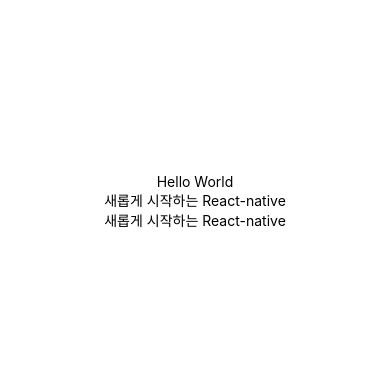
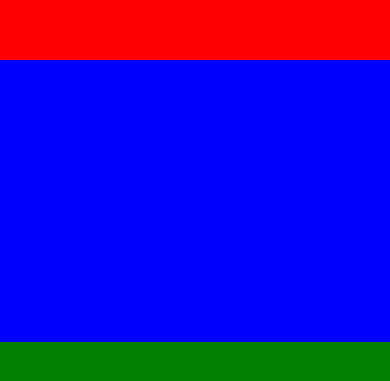
Before and after one commit to AppleTrick/myapp, a React Native app: screen / in a window 390 px wide. Shown: the part 221-602 px from the top of the page. Built offline with nearby package versions, Linux system fonts and the light colour scheme.

Commit message:
react-native 에서 flex

```diff
--- a/App.tsx
+++ b/App.tsx
@@ -3,10 +3,13 @@
 
 export default function App() {
   return (
-    <View style={styles.container}>
-      <Text>Hello World</Text>
-      <Text>새롭게 시작하는 React-native</Text>
-      <Text>새롭게 시작하는 React-native</Text>
+    // <View style={styles.container}>
+    <View style={{ flex: 1 }}>
+      <View style={{ flex: 1, backgroundColor: 'red' }}></View>
+      <View style={{ flex: 1, backgroundColor: 'blue' }}></View>
+      <View style={{ flex: 1, backgroundColor: 'green' }}></View>
+      {/* <Text style={styles.text}>Hello World</Text>
+      <Text>새롭게 시작하는 React-native</Text> */}
       <StatusBar style="auto" />
     </View>
   );
@@ -19,4 +22,7 @@
     alignItems: 'center',
     justifyContent: 'center',
   },
+  text: {
+    fontSize: 24,
+  },
 });
```
